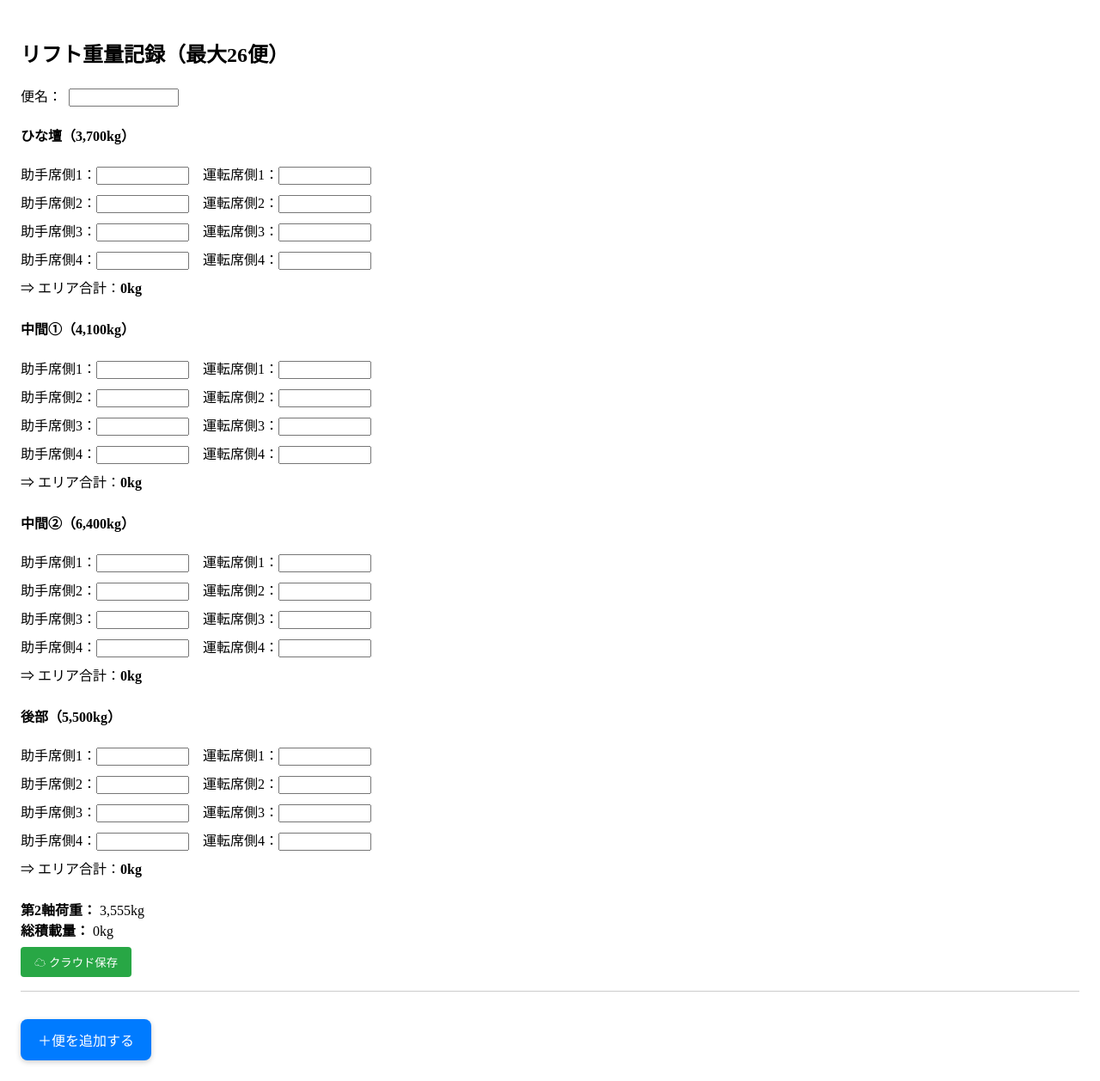
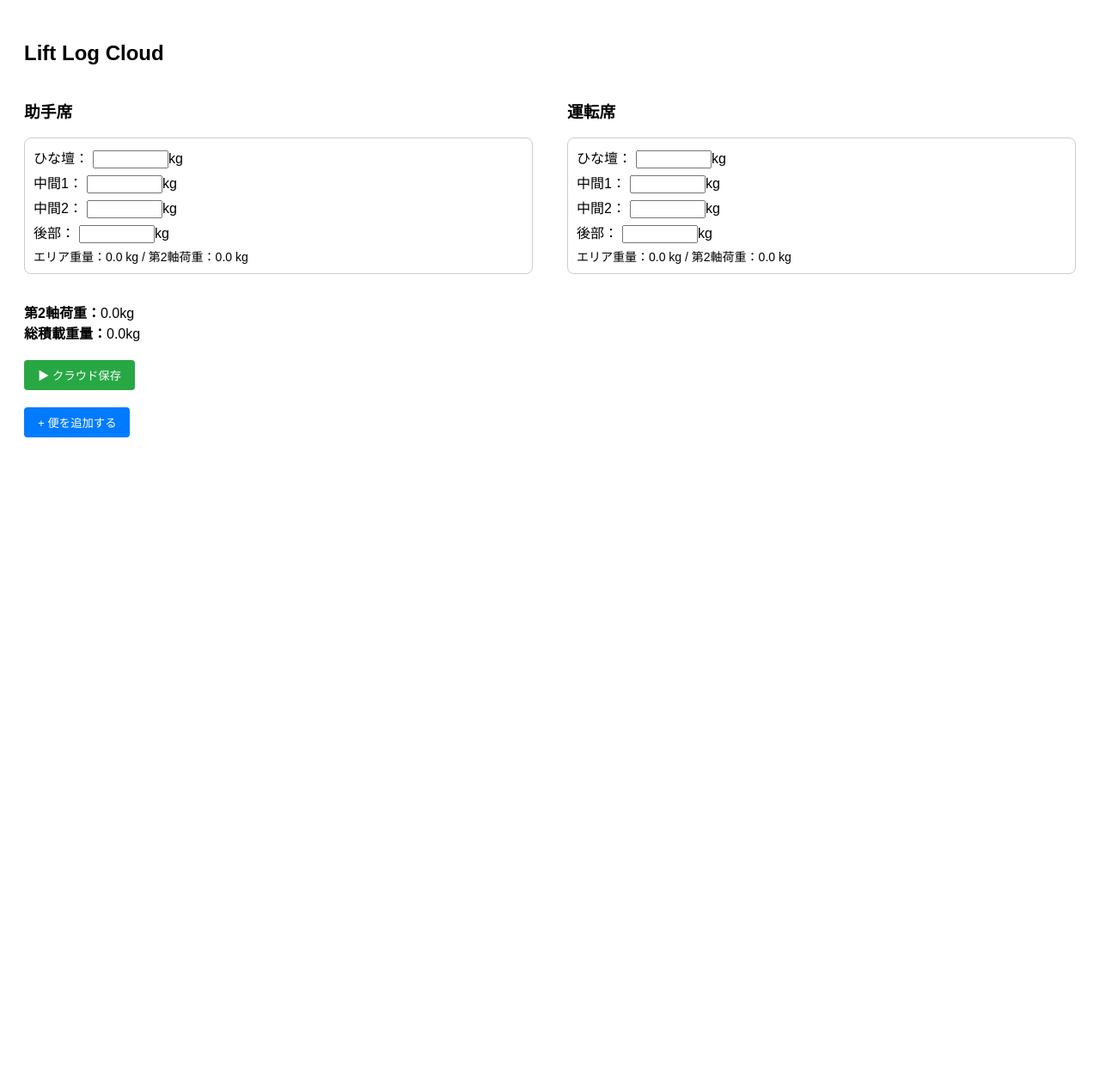
Before and after one commit to Toyotayusou1111/-, a React (Create React App) app: page / in a window 1280 px wide. Shown: the whole page at 86% size. After the commit the page ends 800 px from the top, so only its background shows below. Built offline with nearby package versions, Linux system fonts and the light colour scheme.

Commit message:
Update App.js

```diff
--- a/src/App.js
+++ b/src/App.js
@@ -1,221 +1,140 @@
-import React, { useState, useRef } from "react";
+import React, { useState } from "react";
 import { db, collection, addDoc, serverTimestamp } from "./firebase";
 
 export default function App() {
-  const MAX_AXLE_LOAD = 10000;
-  const MAX_TOTAL_LOAD = 19700;
-  const influences = {
-    ひな壇: 1.2006,
-    中間1: 0.3345,
-    中間2: 0.1491,
-    後部: -0.218,
-  };
-  const INTERCEPT = 3554.87;
-
-  const areaLabels = [
-    { key: "ひな壇", label: "ひな壇（3,700kg）" },
-    { key: "中間1", label: "中間①（4,100kg）" },
-    { key: "中間2", label: "中間②（6,400kg）" },
-    { key: "後部", label: "後部（5,500kg）" },
+  const initialData = [
+    { id: 1, ひな壇: "", 中間1: "", 中間2: "", 後部: "", 区分: "助手席" },
+    { id: 2, ひな壇: "", 中間1: "", 中間2: "", 後部: "", 区分: "運転席" },
   ];
 
-  const defaultRow = () => Array(4).fill({ left: "", right: "" });
-
-  const initialEntry = () => ({
-    便名: "",
-    ひな壇: defaultRow(),
-    中間1: defaultRow(),
-    中間2: defaultRow(),
-    後部: defaultRow(),
-  });
-
-  const [entries, setEntries] = useState([initialEntry()]);
-  const inputRefs = useRef({});
-
-  const updateCell = (entryIdx, area, index, side, value) => {
-    const updatedEntries = [...entries];
-    const areaRows = [...updatedEntries[entryIdx][area]];
-    areaRows[index] = { ...areaRows[index], [side]: value };
-    updatedEntries[entryIdx][area] = areaRows;
-    setEntries(updatedEntries);
+  const influences = {
+    ひな壇: 0.6,
+    中間1: 0.8,
+    中間2: 0.5,
+    後部: 0.2,
   };
 
-  const parseValue = (val) => parseFloat(val) || 0;
+  const axleInfluence = {
+    ひな壇: 0.9,
+    中間1: 0.7,
+    中間2: 0.4,
+    後部: 0.1,
+  };
 
-  const calculateAreaTotal = (entry, area) => {
-    return entry[area].reduce(
-      (sum, row) => sum + parseValue(row.left) + parseValue(row.right),
-      0
+  const [data, setData] = useState(initialData);
+
+  const handleChange = (index, field, value) => {
+    const newData = [...data];
+    newData[index][field] = value;
+    setData(newData);
+  };
+
+  const addEntry = () => {
+    const newId = data.length + 1;
+    const new区分 = newId % 2 === 1 ? "助手席" : "運転席";
+    setData([
+      ...data,
+      { id: newId, ひな壇: "", 中間1: "", 中間2: "", 後部: "", 区分: new区分 },
+    ]);
+  };
+
+  const calculateTotal = (row) => {
+    return (
+      (parseFloat(row.ひな壇) || 0) * influences.ひな壇 +
+      (parseFloat(row.中間1) || 0) * influences.中間1 +
+      (parseFloat(row.中間2) || 0) * influences.中間2 +
+      (parseFloat(row.後部) || 0) * influences.後部
     );
   };
 
-  const calculateTotals = (entry) => {
-    const totalWeight = areaLabels.reduce(
-      (sum, { key }) => sum + calculateAreaTotal(entry, key),
-      0
+  const calculateAxle = (row) => {
+    return (
+      (parseFloat(row.ひな壇) || 0) * axleInfluence.ひな壇 +
+      (parseFloat(row.中間1) || 0) * axleInfluence.中間1 +
+      (parseFloat(row.中間2) || 0) * axleInfluence.中間2 +
+      (parseFloat(row.後部) || 0) * axleInfluence.後部
     );
-    const axleWeight =
-      calculateAreaTotal(entry, "ひな壇") * influences.ひな壇 +
-      calculateAreaTotal(entry, "中間1") * influences.中間1 +
-      calculateAreaTotal(entry, "中間2") * influences.中間2 +
-      calculateAreaTotal(entry, "後部") * influences.後部 +
-      INTERCEPT;
-    return { totalWeight, axleWeight };
   };
 
-  const handleKeyDown = (e, entryIdx, area, rowIdx, side) => {
-    if (e.key === "Enter") {
-      e.preventDefault();
-      const nextField = (() => {
-        const areaIdx = areaLabels.findIndex((a) => a.key === area);
-        if (side === "left") return [entryIdx, area, rowIdx, "right"];
-        if (rowIdx < 3) return [entryIdx, area, rowIdx + 1, "left"];
-        if (areaIdx < areaLabels.length - 1)
-          return [entryIdx, areaLabels[areaIdx + 1].key, 0, "left"];
-        if (entryIdx < entries.length - 1)
-          return [entryIdx + 1, "ひな壇", 0, "left"];
-        return null;
-      })();
+  const totalWeight = data.reduce(
+    (sum, row) => sum + calculateTotal(row),
+    0
+  ).toFixed(1);
 
-      if (nextField) {
-        const [ei, ak, ri, sd] = nextField;
-        const refKey = `${ei}-${ak}-${ri}-${sd}`;
-        const nextInput = inputRefs.current[refKey];
-        if (nextInput) nextInput.focus();
-      }
-    }
-  };
+  const totalAxle = data.reduce(
+    (sum, row) => sum + calculateAxle(row),
+    0
+  ).toFixed(1);
 
-  const addEntry = () => {
-    if (entries.length < 26) {
-      setEntries([...entries, initialEntry()]);
-    }
-  };
-
-  const saveToCloud = async (entry) => {
-    const { totalWeight, axleWeight } = calculateTotals(entry);
-    const data = {
-      便名: entry.便名,
+  const handleSaveToCloud = async () => {
+    try {
+      await addDoc(collection(db, "liftLogs"), {
         timestamp: serverTimestamp(),
-      totalWeight,
-      axleWeight,
-    };
-    areaLabels.forEach(({ key }) => {
-      data[key] = entry[key];
+        entries: data,
+        totalWeight: parseFloat(totalWeight),
+        totalAxle: parseFloat(totalAxle),
       });
-    try {
-      await addDoc(collection(db, "liftLogs"), data);
-      alert("✅ クラウドに保存しました");
-    } catch (err) {
-      alert("❌ 保存に失敗しました");
+      alert("クラウドに保存しました！");
+    } catch (e) {
+      console.error("保存エラー:", e);
+      alert("保存に失敗しました。");
     }
   };
 
   return (
-    <div style={{ padding: "1rem" }}>
-      <h2>リフト重量記録（最大26便）</h2>
-      {entries.map((entry, entryIdx) => {
-        const { axleWeight, totalWeight } = calculateTotals(entry);
-        return (
-          <div
-            key={entryIdx}
-            style={{
-              marginBottom: "2rem",
-              borderBottom: "1px solid #ccc",
-              paddingBottom: "1rem",
-            }}
-          >
-            <div style={{ marginBottom: "1rem" }}>
+    <div style={{ padding: "20px", fontFamily: "sans-serif" }}>
+      <h2>Lift Log Cloud</h2>
+      <div style={{ display: "flex", gap: "40px" }}>
+        {["助手席", "運転席"].map((seatType) => (
+          <div key={seatType} style={{ flex: 1 }}>
+            <h3>{seatType}</h3>
+            {data
+              .filter((row) => row.区分 === seatType)
+              .map((row, index) => (
+                <div key={row.id} style={{ marginBottom: "12px", border: "1px solid #ccc", padding: "10px", borderRadius: "8px" }}>
+                  {["ひな壇", "中間1", "中間2", "後部"].map((field) => (
+                    <div key={field} style={{ marginBottom: "4px" }}>
                       <label>
-                便名：
-                <input
-                  type="text"
-                  value={entry.便名}
-                  onChange={(e) => {
-                    const updated = [...entries];
-                    updated[entryIdx].便名 = e.target.value;
-                    setEntries(updated);
-                  }}
-                  style={{ marginLeft: "0.5rem", width: "120px" }}
-                />
-              </label>
-            </div>
-            {areaLabels.map(({ key, label }) => (
-              <div key={key} style={{ marginBottom: "1.5rem" }}>
-                <h4>{label}</h4>
-                {[0, 1, 2, 3].map((i) => (
-                  <div key={i} style={{ display: "flex", gap: "1rem", marginBottom: "0.5rem" }}>
-                    <label>
-                      助手席側{i + 1}：
+                        {field}：
                         <input
                           type="number"
-                        value={entry[key][i]?.left || ""}
-                        onChange={(e) => updateCell(entryIdx, key, i, "left", e.target.value)}
-                        onKeyDown={(e) => handleKeyDown(e, entryIdx, key, i, "left")}
-                        ref={(el) => (inputRefs.current[`${entryIdx}-${key}-${i}-left`] = el)}
-                        style={{ width: "100px" }}
+                          value={row[field]}
+                          onChange={(e) =>
+                            handleChange(
+                              data.findIndex((r) => r.id === row.id),
+                              field,
+                              e.target.value
+                            )
+                          }
+                          style={{ marginLeft: "5px", width: "80px" }}
                         />
-                    </label>
-                    <label>
-                      運転席側{i + 1}：
-                      <input
-                        type="number"
-                        value={entry[key][i]?.right || ""}
-                        onChange={(e) => updateCell(entryIdx, key, i, "right", e.target.value)}
-                        onKeyDown={(e) => handleKeyDown(e, entryIdx, key, i, "right")}
-                        ref={(el) => (inputRefs.current[`${entryIdx}-${key}-${i}-right`] = el)}
-                        style={{ width: "100px" }}
-                      />
+                        kg
                       </label>
                     </div>
                   ))}
-                <div>
-                  ⇒ エリア合計：<strong>{Math.round(calculateAreaTotal(entry, key)).toLocaleString()}kg</strong>
+                  <div style={{ marginTop: "5px", fontSize: "14px" }}>
+                    エリア重量：{calculateTotal(row).toFixed(1)} kg / 第2軸荷重：{calculateAxle(row).toFixed(1)} kg
                   </div>
                 </div>
               ))}
+          </div>
+        ))}
+      </div>
+
+      <div style={{ marginTop: "20px", fontSize: "16px" }}>
+        <strong>第2軸荷重：</strong>{totalAxle}kg<br />
+        <strong>総積載重量：</strong>{totalWeight}kg
+      </div>
+
+      <button onClick={handleSaveToCloud} style={{ marginTop: "20px", padding: "8px 16px", backgroundColor: "#28a745", color: "white", border: "none", borderRadius: "4px" }}>
+        ▶ クラウド保存
+      </button>
+
       <div>
-              <strong>第2軸荷重：</strong> {Math.round(axleWeight).toLocaleString()}kg
-            </div>
-            <div>
-              <strong>総積載量：</strong> {Math.round(totalWeight).toLocaleString()}kg
-            </div>
-            <button
-              onClick={() => saveToCloud(entry)}
-              style={{
-                marginTop: "0.5rem",
-                padding: "0.5rem 1rem",
-                backgroundColor: "#28a745",
-                color: "white",
-                border: "none",
-                borderRadius: "4px",
-              }}
-            >
-              ☁ クラウド保存
+        <button onClick={addEntry} style={{ marginTop: "20px", padding: "8px 16px", backgroundColor: "#007bff", color: "white", border: "none", borderRadius: "4px" }}>
+          + 便を追加する
         </button>
       </div>
-        );
-      })}
-      {entries.length < 26 && (
-        <button
-          onClick={addEntry}
-          style={{
-            display: "block",
-            marginTop: "1rem",
-            marginLeft: "0",
-            marginRight: "auto",
-            padding: "0.75rem 1.25rem",
-            fontSize: "1rem",
-            backgroundColor: "#007bff",
-            color: "white",
-            border: "none",
-            borderRadius: "0.5rem",
-            boxShadow: "0 2px 6px rgba(0,0,0,0.2)",
-          }}
-        >
-          ＋便を追加する
-        </button>
-      )}
     </div>
   );
 }
```
Lines whose indentation alone changed are shown as unchanged.
